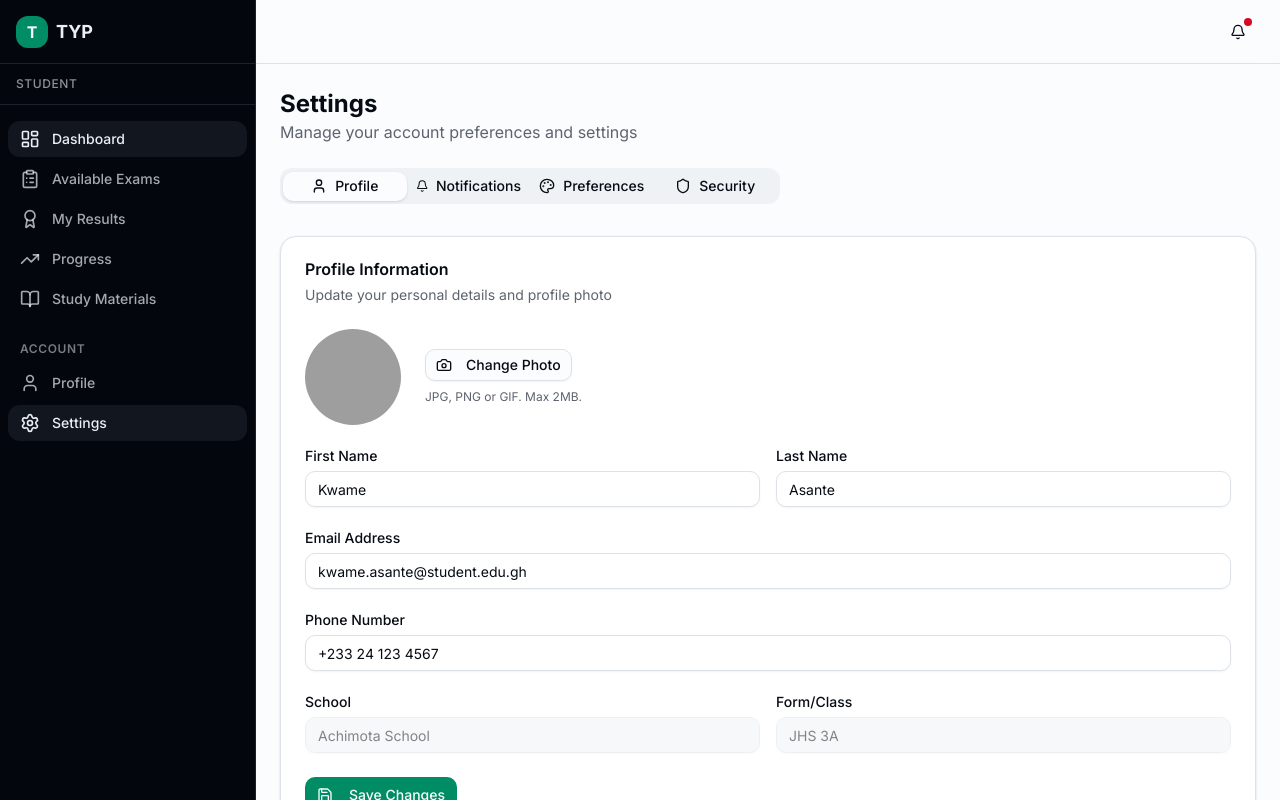
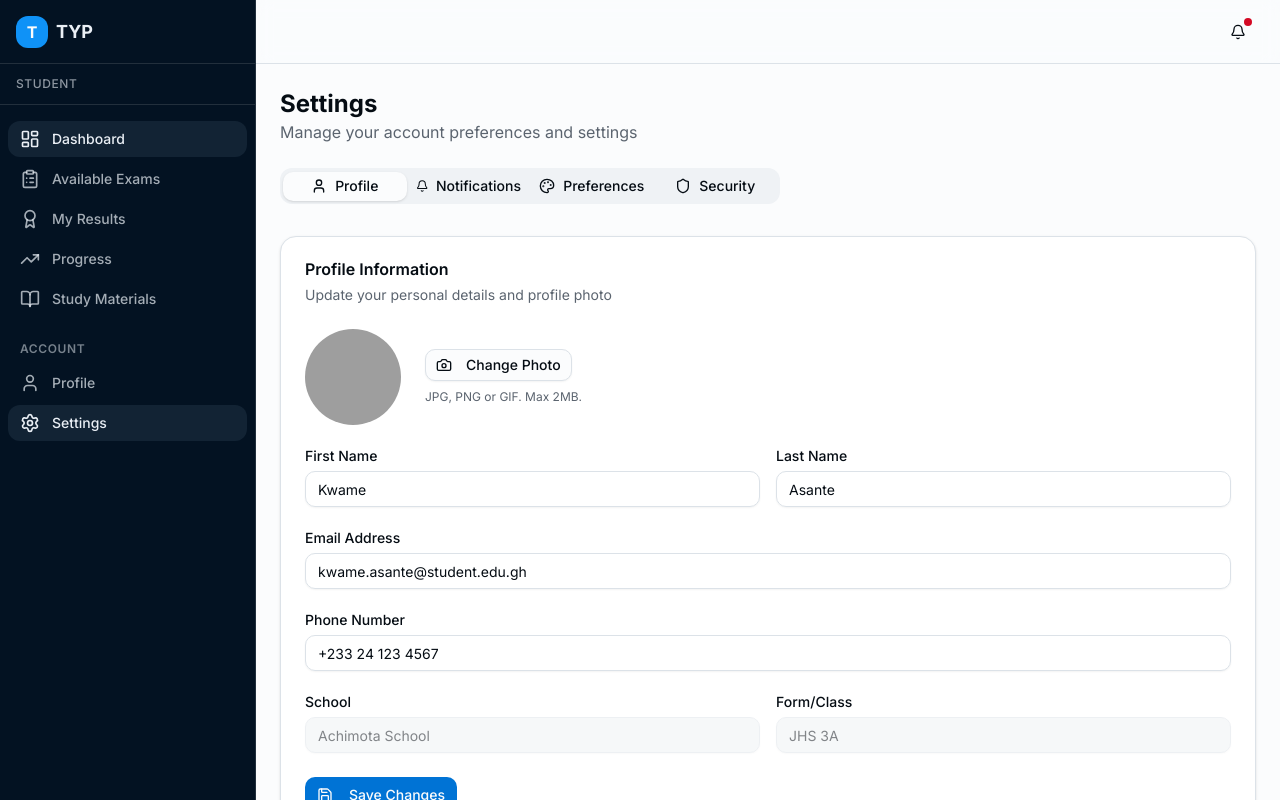
Before and after one commit to AkrynixLabs/testingyourpreparedness.com, a Next.js app: page /student/settings in a window 1280 px wide. Shown: the top 800 px of the page. Built offline with nearby package versions, Linux system fonts and the light colour scheme; grey boxes are pictures that could not be loaded.

Commit message:
feat: update color palette to professional blue theme
Improve corporate look with blue palette for all UI elements.

Co-authored-by: Stennis Smith <48189630+Stennis1@users.noreply.github.com>

```diff
--- a/app/globals.css
+++ b/app/globals.css
@@ -4,40 +4,40 @@
 @custom-variant dark (&:is(.dark *));
 
 :root {
-  /* TYP Brand - Educational Teal/Emerald Theme */
-  --background: oklch(0.99 0.002 240);
-  --foreground: oklch(0.15 0.02 260);
+  /* TYP Brand - Professional Blue Theme */
+  --background: oklch(0.99 0.002 250);
+  --foreground: oklch(0.15 0.02 250);
   --card: oklch(1 0 0);
-  --card-foreground: oklch(0.15 0.02 260);
+  --card-foreground: oklch(0.15 0.02 250);
   --popover: oklch(1 0 0);
-  --popover-foreground: oklch(0.15 0.02 260);
-  --primary: oklch(0.55 0.15 170);
+  --popover-foreground: oklch(0.15 0.02 250);
+  --primary: oklch(0.55 0.18 250);
   --primary-foreground: oklch(0.99 0 0);
-  --secondary: oklch(0.96 0.01 240);
-  --secondary-foreground: oklch(0.25 0.02 260);
-  --muted: oklch(0.96 0.005 240);
-  --muted-foreground: oklch(0.50 0.02 260);
-  --accent: oklch(0.88 0.08 85);
-  --accent-foreground: oklch(0.25 0.02 260);
+  --secondary: oklch(0.96 0.01 250);
+  --secondary-foreground: oklch(0.25 0.02 250);
+  --muted: oklch(0.96 0.005 250);
+  --muted-foreground: oklch(0.50 0.02 250);
+  --accent: oklch(0.92 0.04 250);
+  --accent-foreground: oklch(0.25 0.02 250);
   --destructive: oklch(0.55 0.22 25);
   --destructive-foreground: oklch(0.98 0 0);
-  --border: oklch(0.91 0.01 260);
-  --input: oklch(0.91 0.01 260);
-  --ring: oklch(0.55 0.15 170);
-  --chart-1: oklch(0.55 0.15 170);
-  --chart-2: oklch(0.65 0.12 200);
-  --chart-3: oklch(0.75 0.10 85);
-  --chart-4: oklch(0.60 0.18 280);
-  --chart-5: oklch(0.70 0.15 25);
+  --border: oklch(0.91 0.01 250);
+  --input: oklch(0.91 0.01 250);
+  --ring: oklch(0.55 0.18 250);
+  --chart-1: oklch(0.55 0.18 250);
+  --chart-2: oklch(0.65 0.15 220);
+  --chart-3: oklch(0.70 0.12 280);
+  --chart-4: oklch(0.60 0.15 200);
+  --chart-5: oklch(0.75 0.10 300);
   --radius: 0.75rem;
-  --sidebar: oklch(0.12 0.02 260);
-  --sidebar-foreground: oklch(0.95 0.01 240);
-  --sidebar-primary: oklch(0.55 0.15 170);
+  --sidebar: oklch(0.18 0.04 250);
+  --sidebar-foreground: oklch(0.95 0.01 250);
+  --sidebar-primary: oklch(0.65 0.18 250);
   --sidebar-primary-foreground: oklch(0.99 0 0);
-  --sidebar-accent: oklch(0.20 0.02 260);
-  --sidebar-accent-foreground: oklch(0.95 0.01 240);
-  --sidebar-border: oklch(0.25 0.02 260);
-  --sidebar-ring: oklch(0.55 0.15 170);
+  --sidebar-accent: oklch(0.25 0.04 250);
+  --sidebar-accent-foreground: oklch(0.95 0.01 250);
+  --sidebar-border: oklch(0.30 0.03 250);
+  --sidebar-ring: oklch(0.55 0.18 250);
   /* Custom tokens */
   --success: oklch(0.60 0.18 145);
   --success-foreground: oklch(0.99 0 0);
@@ -46,38 +46,38 @@
 }
 
 .dark {
-  --background: oklch(0.12 0.02 260);
-  --foreground: oklch(0.95 0.01 240);
-  --card: oklch(0.16 0.02 260);
-  --card-foreground: oklch(0.95 0.01 240);
-  --popover: oklch(0.16 0.02 260);
-  --popover-foreground: oklch(0.95 0.01 240);
-  --primary: oklch(0.65 0.15 170);
-  --primary-foreground: oklch(0.10 0.02 260);
-  --secondary: oklch(0.22 0.02 260);
-  --secondary-foreground: oklch(0.95 0.01 240);
-  --muted: oklch(0.22 0.02 260);
-  --muted-foreground: oklch(0.65 0.02 260);
-  --accent: oklch(0.75 0.10 85);
-  --accent-foreground: oklch(0.15 0.02 260);
+  --background: oklch(0.12 0.02 250);
+  --foreground: oklch(0.95 0.01 250);
+  --card: oklch(0.16 0.02 250);
+  --card-foreground: oklch(0.95 0.01 250);
+  --popover: oklch(0.16 0.02 250);
+  --popover-foreground: oklch(0.95 0.01 250);
+  --primary: oklch(0.65 0.18 250);
+  --primary-foreground: oklch(0.10 0.02 250);
+  --secondary: oklch(0.22 0.02 250);
+  --secondary-foreground: oklch(0.95 0.01 250);
+  --muted: oklch(0.22 0.02 250);
+  --muted-foreground: oklch(0.65 0.02 250);
+  --accent: oklch(0.30 0.06 250);
+  --accent-foreground: oklch(0.95 0.01 250);
   --destructive: oklch(0.45 0.20 25);
   --destructive-foreground: oklch(0.95 0 0);
-  --border: oklch(0.28 0.02 260);
-  --input: oklch(0.28 0.02 260);
-  --ring: oklch(0.65 0.15 170);
-  --chart-1: oklch(0.65 0.15 170);
-  --chart-2: oklch(0.60 0.12 200);
-  --chart-3: oklch(0.80 0.10 85);
-  --chart-4: oklch(0.65 0.18 280);
-  --chart-5: oklch(0.70 0.15 25);
-  --sidebar: oklch(0.10 0.02 260);
-  --sidebar-foreground: oklch(0.95 0.01 240);
-  --sidebar-primary: oklch(0.65 0.15 170);
-  --sidebar-primary-foreground: oklch(0.10 0.02 260);
-  --sidebar-accent: oklch(0.18 0.02 260);
-  --sidebar-accent-foreground: oklch(0.95 0.01 240);
-  --sidebar-border: oklch(0.25 0.02 260);
-  --sidebar-ring: oklch(0.65 0.15 170);
+  --border: oklch(0.28 0.02 250);
+  --input: oklch(0.28 0.02 250);
+  --ring: oklch(0.65 0.18 250);
+  --chart-1: oklch(0.65 0.18 250);
+  --chart-2: oklch(0.60 0.15 220);
+  --chart-3: oklch(0.70 0.12 280);
+  --chart-4: oklch(0.60 0.15 200);
+  --chart-5: oklch(0.75 0.10 300);
+  --sidebar: oklch(0.10 0.03 250);
+  --sidebar-foreground: oklch(0.95 0.01 250);
+  --sidebar-primary: oklch(0.65 0.18 250);
+  --sidebar-primary-foreground: oklch(0.10 0.02 250);
+  --sidebar-accent: oklch(0.18 0.03 250);
+  --sidebar-accent-foreground: oklch(0.95 0.01 250);
+  --sidebar-border: oklch(0.25 0.02 250);
+  --sidebar-ring: oklch(0.65 0.18 250);
   --success: oklch(0.55 0.16 145);
   --success-foreground: oklch(0.99 0 0);
   --warning: oklch(0.70 0.15 85);
```
